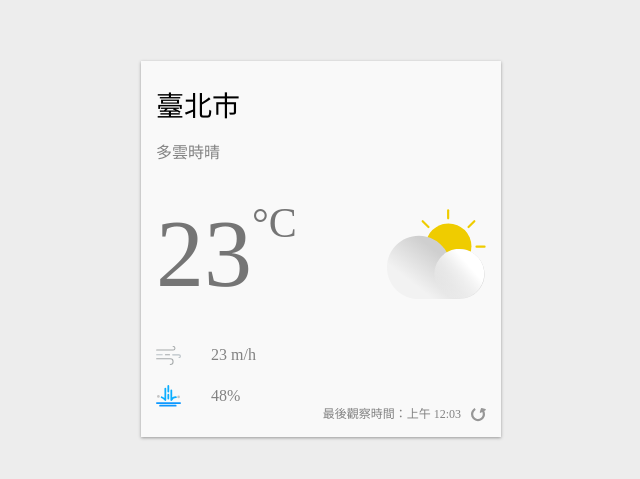
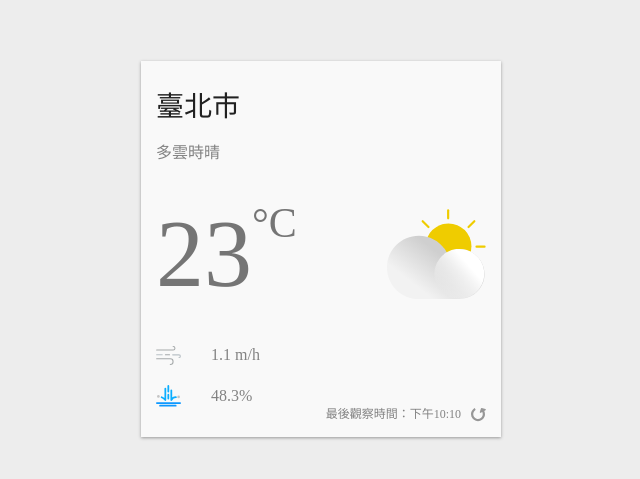
Before and after one commit to victorloo/realtime-weather-app-for-taiwan, a React (Create React App) app: page / in a window 1280 px wide. Shown: the part 151-630 px from the top of the page, without its empty margins (319-959 px from the left). Built offline with nearby package versions, Linux system fonts and the light colour scheme.

Commit message:
5.2 將天氣資料呈現於畫面中 - useState 的使用

```diff
--- a/package.json
+++ b/package.json
@@ -9,6 +9,7 @@
     "@testing-library/jest-dom": "^5.11.4",
     "@testing-library/react": "^11.1.0",
     "@testing-library/user-event": "^12.1.10",
+    "dayjs": "^1.10.5",
     "normalize.css": "^8.0.1",
     "react": "^17.0.2",
     "react-dom": "^17.0.2",
--- a/src/App.js
+++ b/src/App.js
@@ -1,4 +1,5 @@
 import React, { useState } from 'react';
+import dayjs from 'dayjs';
 
 // 載入圖示
 import { ReactComponent as DayCloudyIcon } from './images/day-cloudy.svg'
@@ -132,26 +133,42 @@
 const App = () => {
   const [currentTheme, setCurrentTheme] = useState('light');
 
+  // 定義會使用到的資料狀態
+  const [currentWeather, setCurrentWeather] = useState({
+    locationName: '臺北市',
+    description: '多雲時晴',
+    windSpeed: 1.1,
+    temperature: 22.9,
+    rainPossibility: 48.3,
+    observationTime: '2020-12-22 22:10:00',
+  });
   return (
     <ThemeProvider theme={theme[currentTheme]}>
       <Container>
         <WeatherCard>
-          <Location theme="dark">臺北市</Location>
-          <Description>多雲時晴</Description>
+          <Location>{currentWeather.locationName}</Location>
+          <Description>{currentWeather.description}</Description>
           <CurrentWeather>
             <Temperature>
-              23 <Celsius>°C</Celsius>
+              {Math.round(currentWeather.temperature)} <Celsius>°C</Celsius>
             </Temperature>
             <DayCloudy />
           </CurrentWeather>
           <AirFlow>
-            <AirFlowIcon /> 23 m/h
+            <AirFlowIcon /> {currentWeather.windSpeed} m/h
         </AirFlow>
           <Rain>
-            <RainIcon /> 48%
+            <RainIcon /> {currentWeather.rainPossibility}%
         </Rain>
           <Refresh>
-            最後觀察時間：上午 12:03 <RefreshIcon />
+            最後觀察時間：{
+              // https://developer.mozilla.org/en-US/docs/Web/JavaScript/Reference/Global_Objects/Intl
+              new Intl.DateTimeFormat('zh-TW', {
+                hour: 'numeric',
+                minute: 'numeric',
+              }).format(dayjs(currentWeather.observationTime))}
+            {' '} {/* 最後在頁面上元件與元件間保留空格 */}
+            <RefreshIcon />
           </Refresh>
         </WeatherCard>
       </Container>
```
Also changed, not shown: 1 other file (tests, documents, lock files or other folders).
